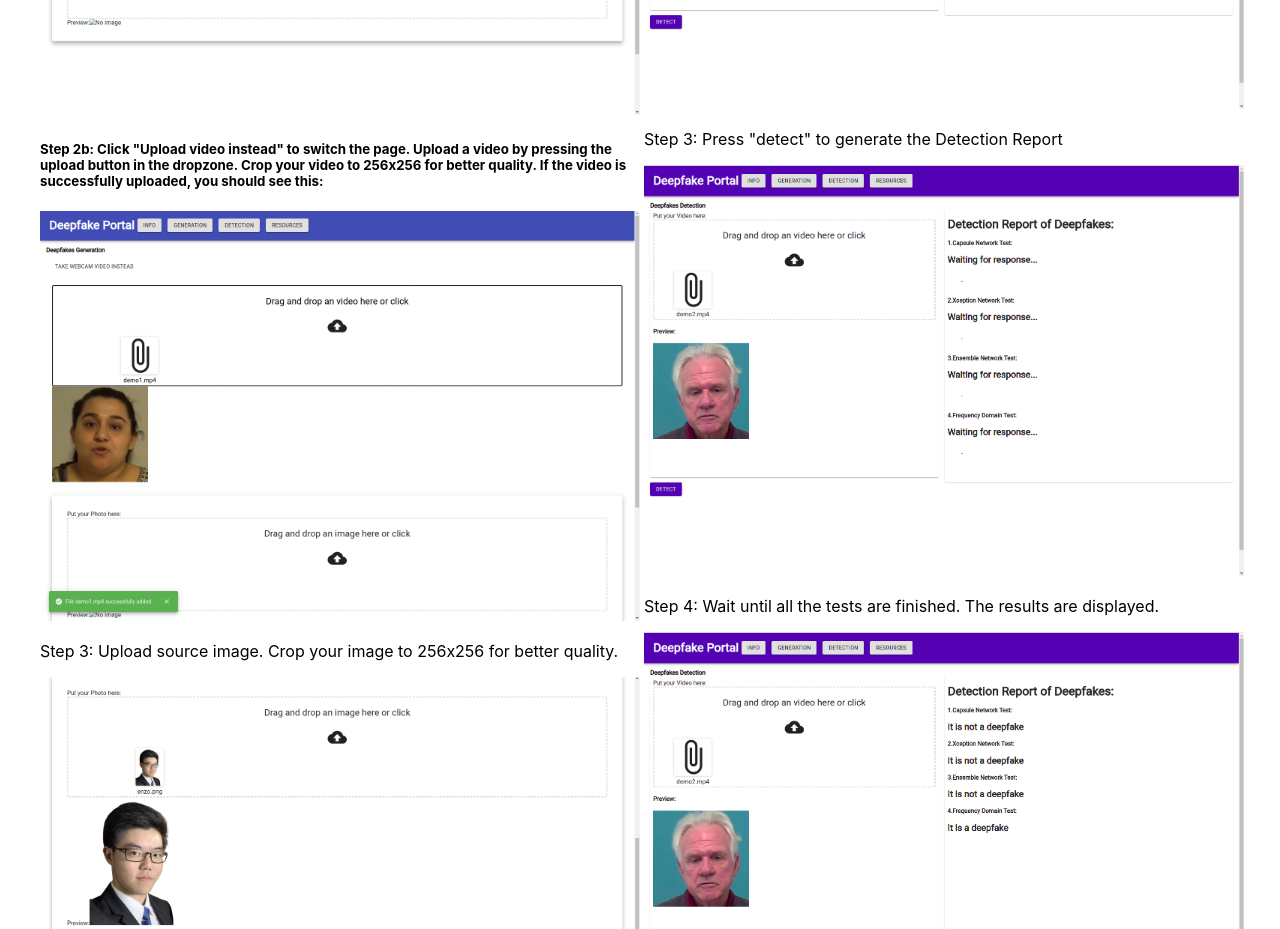
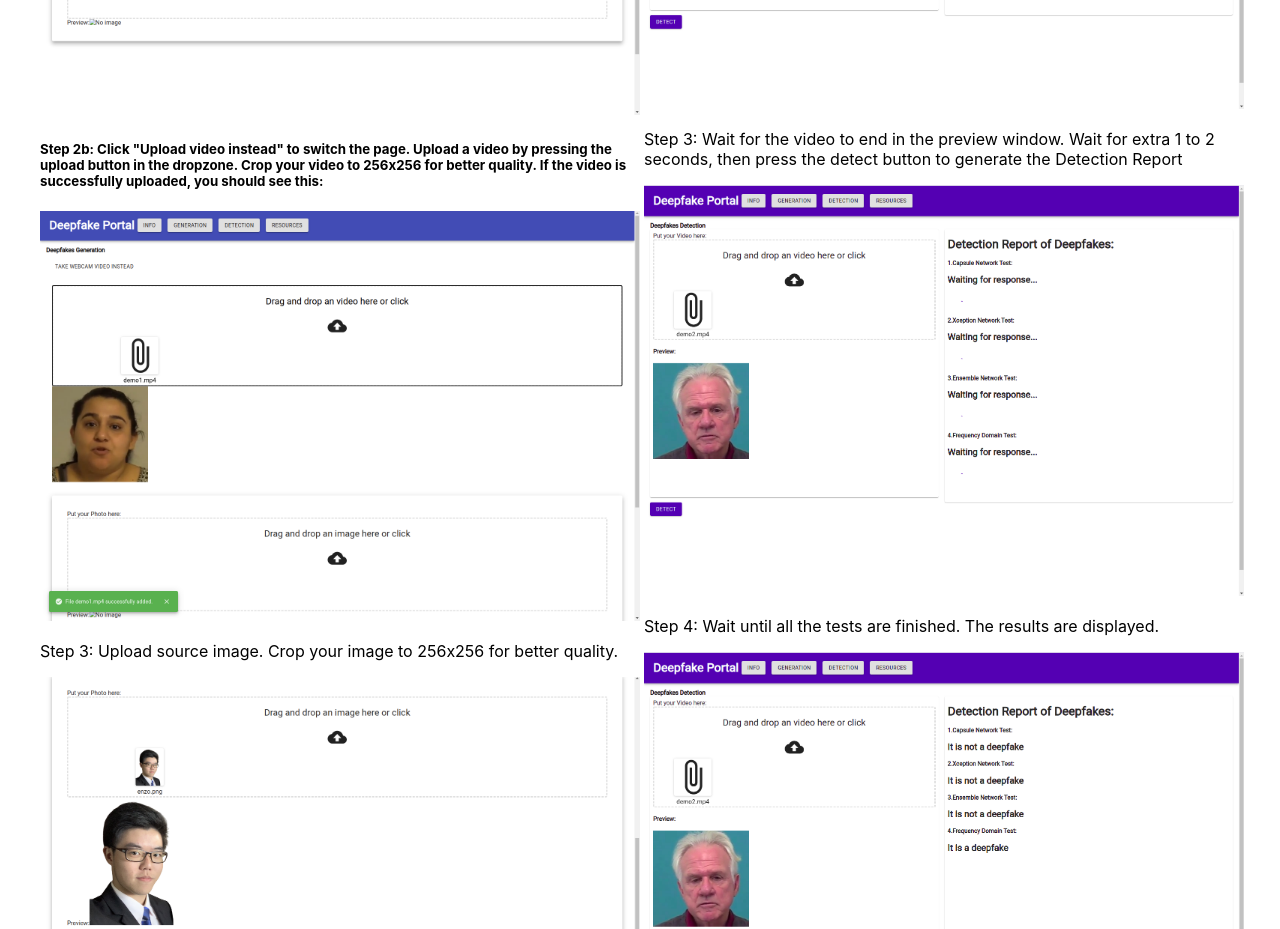
Before and after one commit to logg926/fyp, a React (Create React App) app in the folder my-app/: page / in a window 1280 px wide. Shown: the part 1320-2249 px from the top of the page. Built offline with nearby package versions, Linux system fonts and the light colour scheme.

Commit message:
edit info page

```diff
--- a/my-app/src/Info.tsx
+++ b/my-app/src/Info.tsx
@@ -52,7 +52,7 @@ export const Info = observer(() => {
           <img  alt="No image" width ="600" src= {detection1}/>
           <p>Step 2: Upload a video by pressing the upload button in the dropzone. Crop your video to 300x300 for better quality. If the video is successfully uploaded, you should see this:</p>
           <img  alt="No image" width ="600" src= {detection2}/>
-          <p>Step 3: Press "detect" to generate the Detection Report</p>
+          <p>Step 3: Wait for the video to end in the preview window. Wait for extra 1 to 2 seconds, then press the detect button to generate the Detection Report</p>
           <img  alt="No image" width ="600" src= {detection3}/>
           <p>Step 4: Wait until all the tests are finished. The results are displayed.</p>
           <img  alt="No image" width ="600" src= {detection4}/>
```
